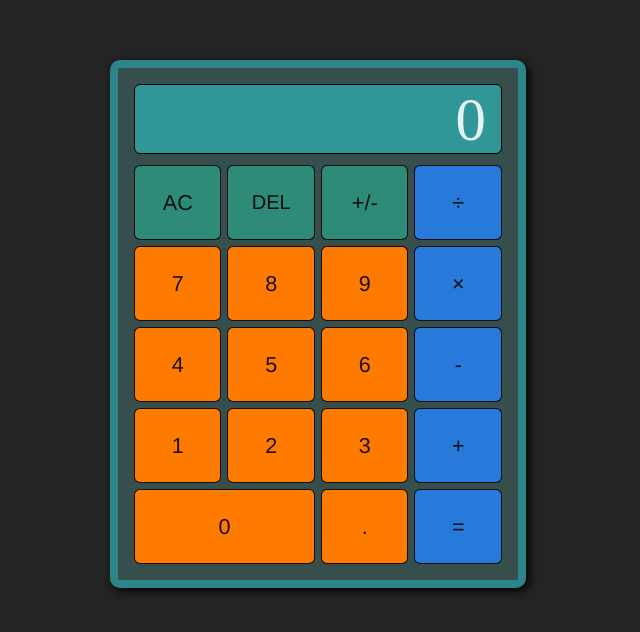
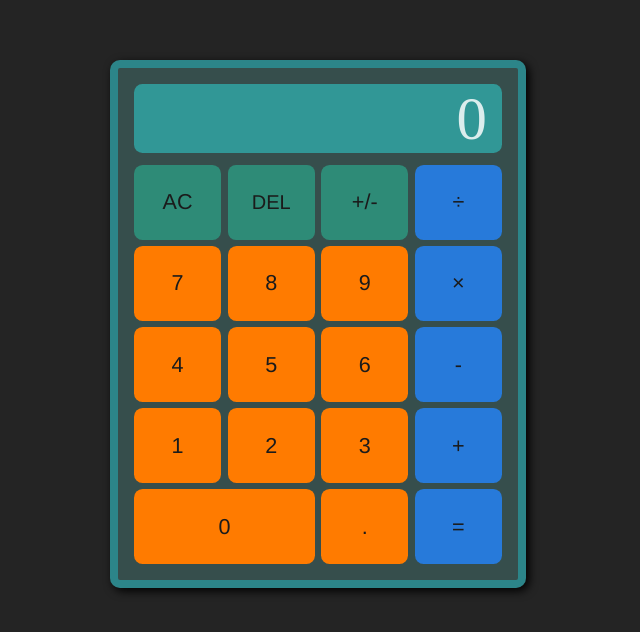
Before and after one commit to G-Cioni/calculator, a plain HTML site: page index.html in a window 1280 px wide. Shown: the part 212-844 px from the top of the page, without its empty margins (322-962 px from the left). Drawn offline with Linux system fonts and the light colour scheme.

Commit message:
slight ui changes

```diff
--- a/style.css
+++ b/style.css
@@ -15,7 +15,7 @@ body {
     margin: auto;
     box-shadow: 3px 3px 10px rgb(0, 0, 0);
     display: grid;
-    gap: 6px;
+    gap: .4em;
     padding: 1em;
     border: .5em solid rgba(40, 163, 172, 0.644);
     border-radius: 10px;
@@ -33,9 +33,9 @@ button {
     font-family: Helvetica;
     font-size: 1.35rem;
     font-weight: 550;
-    border-radius: 6px;
-    border: 1px solid;
-    color: rgba(0, 0, 0, 0.897);
+    border-radius: .4em;
+    border: 0em ;
+    color: rgb(27, 27, 27);
 }
 
 button:active {
@@ -58,10 +58,10 @@ button:active {
     grid-area: display;
     font-size: 3.8rem;
     padding-right: .25em;
-    margin-bottom: 5px;
-    border-radius: 6px;
-    color: rgba(255, 255, 255, 0.884);
-    border: 1px solid black;
+    margin-bottom: .09em;
+    border-radius: .14em;
+    border: 0px solid;
+    color: rgba(255, 255, 255, 0.829);
     background-color: rgba(45, 218, 218, 0.527);
     text-align: end;
     overflow: hidden;
```
